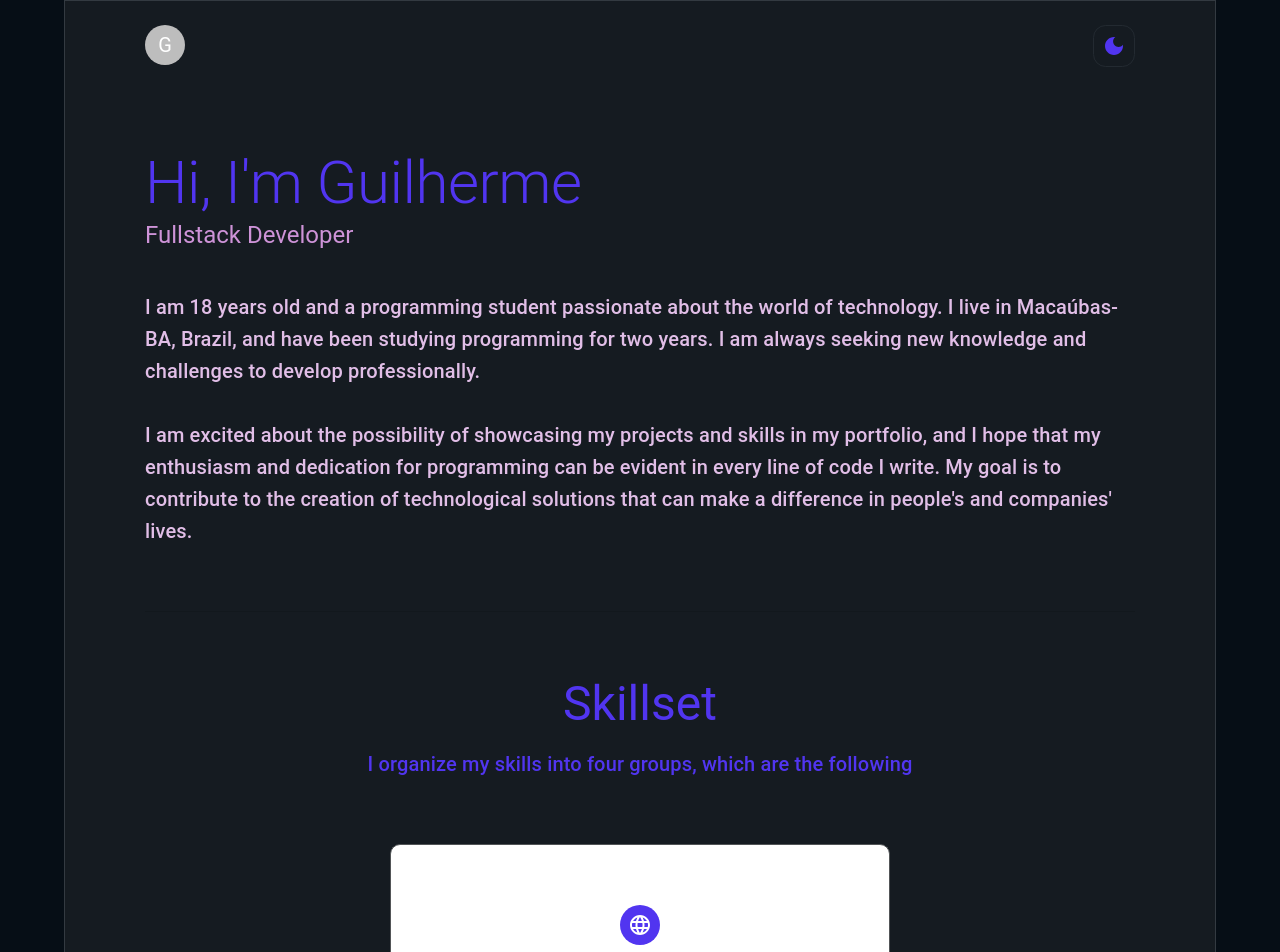
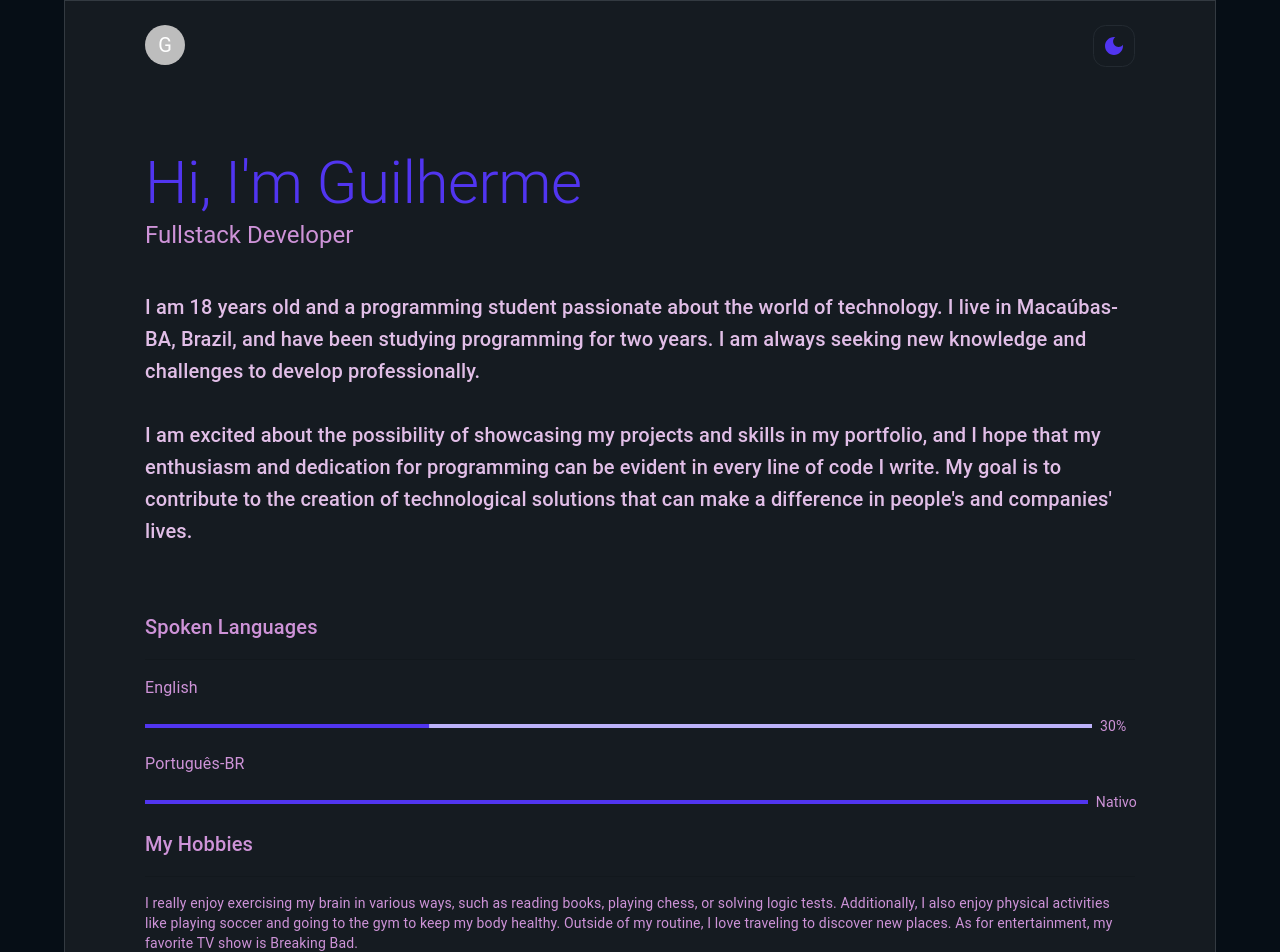
Before and after one commit to GuilhermeSousaDev/Portfolio, a React (Vite) app: page / in a window 1280 px wide. Shown: the top 952 px of the page. Built offline with nearby package versions, Linux system fonts and the light colour scheme.

Commit message:
About me Hobbies

```diff
--- a/src/app/Home/index.tsx
+++ b/src/app/Home/index.tsx
@@ -1,37 +1,73 @@
 import Box from "@mui/material/Box";
 import Typography from "@mui/material/Typography";
 import Divider from "@mui/material/Divider";
-import { useAppSelector } from "../../hooks/useAppSelector";
+import LinearProgressWithLabel from "../../components/MuiCustomComponents/LinearProgressWithLabel";
+
+const typographyStyle = { mb: "1rem", mt: "1rem", width: "auto" };
 
 export default function Home() {
-  const isThemeDark = useAppSelector(state => state.theme.default) === 'dark';
-
   return (
     <Box sx={{ mt: 10 }}>
       <Typography
         color="text.primary"
-        sx={{ typography: { xs: 'h4', sm: 'h3', md: 'h2' } }}
+        sx={{ typography: { xs: "h5", sm: "h3", md: "h2" } }}
       >
         Hi, I'm Guilherme
       </Typography>
       <Typography
         color="text.secondary"
-        sx={{ width: "50%", mb: 5, typography: { xs: 'subtitle1', sm: 'h6', md: 'h5' } }}
+        sx={{
+          width: "50%",
+          mb: 5,
+          typography: { xs: "subtitle1", sm: "h6", md: "h5" },
+        }}
       >
         Fullstack Developer
       </Typography>
       <Typography
-        sx={{ typography: { xs: 'body2', sm: 'body1', md: 'h6' }, mb: 8 }}
+        sx={{ typography: { xs: "body2", sm: "body1", md: "h6" }, mb: 8 }}
         color="text.disabled"
       >
-        I am 18 years old and a programming student passionate about the world of technology. I live in Macaúbas-BA, Brazil, and have been studying programming for two years. I am always seeking new knowledge and challenges to develop professionally.
-        <br /> <br />
-        I am excited about the possibility of showcasing my
+        I am 18 years old and a programming student passionate about the world
+        of technology. I live in Macaúbas-BA, Brazil, and have been studying
+        programming for two years. I am always seeking new knowledge and
+        challenges to develop professionally.
+        <br /> <br />I am excited about the possibility of showcasing my
         projects and skills in my portfolio, and I hope that my enthusiasm and
         dedication for programming can be evident in every line of code I write.
         My goal is to contribute to the creation of technological solutions that
         can make a difference in people's and companies' lives.
       </Typography>
+      <Box>
+        <Typography color="text.secondary" variant="h6" sx={{ mb: "1rem" }}>
+          Spoken Languages
+        </Typography>
+        <Divider />
+        <Typography color="text.secondary" variant="body1" sx={typographyStyle}>
+          English
+        </Typography>
+        <LinearProgressWithLabel value={30} />
+        <Typography color="text.secondary" variant="body1" sx={typographyStyle}>
+          Português-BR
+        </Typography>
+        <LinearProgressWithLabel value={100} />
+        <Typography
+          color="text.secondary"
+          variant="h6"
+          sx={{ mt: "1rem", mb: "1rem" }}
+        >
+          My Hobbies
+        </Typography>
+        <Divider />
+        <Typography color="text.secondary" variant="body2" sx={typographyStyle}>
+          I really enjoy exercising my brain in various ways, such as reading
+          books, playing chess, or solving logic tests. Additionally, I also
+          enjoy physical activities like playing soccer and going to the gym to
+          keep my body healthy. Outside of my routine, I love traveling to
+          discover new places. As for entertainment, my favorite TV show is
+          Breaking Bad.
+        </Typography>
+      </Box>
       <Divider />
     </Box>
   );
--- a/src/app/Projects/index.tsx
+++ b/src/app/Projects/index.tsx
@@ -10,7 +10,15 @@ export default function Projects() {
 
   return (
     <Box>
-      <Typography color="text.primary" sx={{ mb: 5, fontSize: "48px", textAlign: "center" }}>
+      <Typography
+        color="text.primary"
+        sx={{
+          mb: 5,
+          fontSize: "48px",
+          textAlign: "center",
+          [theme.breakpoints.down(400)]: { fontSize: "30px" },
+        }}
+      >
         Projects
       </Typography>
       <Divider />
--- /dev/null
+++ b/src/components/MuiCustomComponents/LinearProgressWithLabel.tsx
@@ -0,0 +1,22 @@
+import Box from "@mui/material/Box";
+import LinearProgress, {
+  LinearProgressProps,
+} from "@mui/material/LinearProgress";
+import Typography from "@mui/material/Typography";
+
+export default function LinearProgressWithLabel(
+  props: LinearProgressProps & { value: number }
+) {
+  return (
+    <Box sx={{ display: "flex", alignItems: "center" }}>
+      <Box sx={{ width: "100%", mr: 1 }}>
+        <LinearProgress variant="determinate" {...props} />
+      </Box>
+      <Box sx={{ minWidth: 35 }}>
+        <Typography variant="body2" color="text.secondary">
+          {props.value === 100 ? "Nativo" : `${Math.round(props.value)}%`}
+        </Typography>
+      </Box>
+    </Box>
+  );
+}
--- a/src/components/MuiCustomComponents/ProjectBox.tsx
+++ b/src/components/MuiCustomComponents/ProjectBox.tsx
@@ -82,9 +82,13 @@ export default function ProjectBox({ project }: IProps) {
         <a href={project.url} target="_blank">
           <ProjectBoxButton isDarkTheme={isDarkTheme}>Demo</ProjectBoxButton>
         </a>
-        <a href={project.source} target="_blank">
-          <ProjectBoxButton isDarkTheme={isDarkTheme}>Source</ProjectBoxButton>
-        </a>
+        {project.source && (
+          <a href={project.source} target="_blank">
+            <ProjectBoxButton isDarkTheme={isDarkTheme}>
+              Source
+            </ProjectBoxButton>
+          </a>
+        )}
       </Box>
     </Box>
   );
--- a/src/components/MuiCustomComponents/SkillsetBox.tsx
+++ b/src/components/MuiCustomComponents/SkillsetBox.tsx
@@ -3,7 +3,6 @@ import { useTheme } from "@mui/material";
 import Box from "@mui/material/Box";
 import Avatar from "@mui/material/Avatar";
 import Typography from "@mui/material/Typography";
-import Modal from "@mui/material/Modal";
 import LanguageIcon from "@mui/icons-material/Language";
 import DeveloperModeTwoToneIcon from "@mui/icons-material/DeveloperModeTwoTone";
 import StorageTwoToneIcon from "@mui/icons-material/StorageTwoTone";
@@ -86,7 +85,7 @@ export default function SkillsetBox({ skillName }: { skillName: ISkills }) {
           width: "275px",
           height: "200px",
         },
-        [theme.breakpoints.down(300)]: {
+        [theme.breakpoints.down(350)]: {
           width: "200px",
           height: "200px",
         },
--- a/src/config/projectsData.ts
+++ b/src/config/projectsData.ts
@@ -2,7 +2,7 @@ export const projectsData = [
     {
         name: 'Fullstack News',
         url: 'https://fullstack-news.netlify.app',
-        source: '',
+        source: 'https://github.com/GuilhermeSousaDev/Fullstack_Project_Frontend',
         description: 'Write and Read News',
         screenshot: 'https://screenshot-proxy.netlify.app/f_avif,w_204/https://d33wubrfki0l68.cloudfront.net/64405835522a9e32b2bbdd1a/screenshot_2023-04-19-21-08-08-0000.png',
         createdAt: 2023,
@@ -10,7 +10,7 @@ export const projectsData = [
     {
         name: 'Watari',
         url: 'http://watari.netlify.app',
-        source: '',
+        source: 'https://github.com/GuilhermeSousaDev/watari',
         description: 'Make a question by voice',
         screenshot: 'https://screenshot-proxy.netlify.app/f_avif,w_204/https://d33wubrfki0l68.cloudfront.net/643dbec80ae84200aff0fb76/screenshot_2023-04-17-21-48-59-0000.png',
         createdAt: 2023,
@@ -18,7 +18,7 @@ export const projectsData = [
     {
         name: 'Vue Stock Trader',
         url: 'https://vuestocktrader.netlify.app',
-        source: '',
+        source: 'https://github.com/GuilhermeSousaDev/Learning-Vue/tree/main/Modulo-13/challenges/stock_trader',
         description: 'Sell and Buy fake actions',
         screenshot: 'https://screenshot-proxy.netlify.app/f_avif,w_204/https://d33wubrfki0l68.cloudfront.net/63530514bb9c3e007c31afef/screenshot_2022-10-21-20-46-19-0000.png',
         createdAt: 2022,
@@ -26,7 +26,7 @@ export const projectsData = [
     {
         name: 'Random Questions Math',
         url: 'https://randomath.netlify.app',
-        source: '',
+        source: 'https://github.com/GuilhermeSousaDev/Random-Question-Math',
         description: 'Resolve Math Questions',
         screenshot: 'https://screenshot-proxy.netlify.app/f_jpg,w_204/https://d33wubrfki0l68.cloudfront.net/643e9f123546976fab4239a7/screenshot_2023-04-18-13-45-58-0000.png',
         createdAt: 2022,
@@ -34,7 +34,7 @@ export const projectsData = [
     {
         name: 'Fast News',
         url: 'https://fastnewss.netlify.app',
-        source: '',
+        source: 'https://github.com/GuilhermeSousaDev/FastNews',
         description: 'Fast News about music, politic and more',
         screenshot: 'https://screenshot-proxy.netlify.app/f_jpg,w_204/https://d33wubrfki0l68.cloudfront.net/60ec2d3d584ad64b3ccb634c/screenshot_2021-07-12-11-53-34-0000.png',
         createdAt: 2022,
@@ -42,7 +42,7 @@ export const projectsData = [
     {
         name: 'Animes List',
         url: 'https://animeslist.netlify.app',
-        source: '',
+        source: 'https://github.com/GuilhermeSousaDev/Animes-List',
         description: 'It is a Anime List API Data',
         screenshot: 'https://screenshot-proxy.netlify.app/f_jpg,w_204/https://d33wubrfki0l68.cloudfront.net/60e356124dd64e9dd51ef088/screenshot_2021-07-05-18-57-24-0000.png',
         createdAt: 2022,
@@ -58,7 +58,7 @@ export const projectsData = [
     {
         name: 'Math Calc',
         url: 'https://mathcalc.netlify.app',
-        source: '',
+        source: 'https://github.com/GuilhermeSousaDev/MathCalc',
         description: 'It is a Math Calculator and its formulas',
         screenshot: 'https://screenshot-proxy.netlify.app/f_jpg,w_204/https://d33wubrfki0l68.cloudfront.net/608afad48957233fd2e6f53d/screenshot_2021-04-29-18-28-37-0000.png',
         createdAt: 2021,
@@ -66,7 +66,7 @@ export const projectsData = [
     {
         name: 'Transform Text',
         url: 'https://transformedtext.netlify.app',
-        source: '',
+        source: 'https://github.com/GuilhermeSousaDev/TransformedText',
         description: 'Customize your texts',
         screenshot: 'https://screenshot-proxy.netlify.app/f_jpg,w_204/https://d33wubrfki0l68.cloudfront.net/609bcb6371e2a4208306805d/screenshot_2021-05-12-12-34-45-0000.png',
         createdAt: 2021,
@@ -74,8 +74,8 @@ export const projectsData = [
     {
         name: 'Freelas',
         url: 'https://freelas.netlify.app',
-        source: '',
-        description: 'Beauty Website in Jquery',
+        source: 'https://github.com/GuilhermeSousaDev/Freelas',
+        description: 'Beautfull Website in Jquery',
         screenshot: 'https://screenshot-proxy.netlify.app/f_jpg,w_204/https://d33wubrfki0l68.cloudfront.net/60aa59978f6d993aa5b4cfcc/screenshot_2021-05-23-13-33-13-0000.png',
         createdAt: 2021,
     },
```
